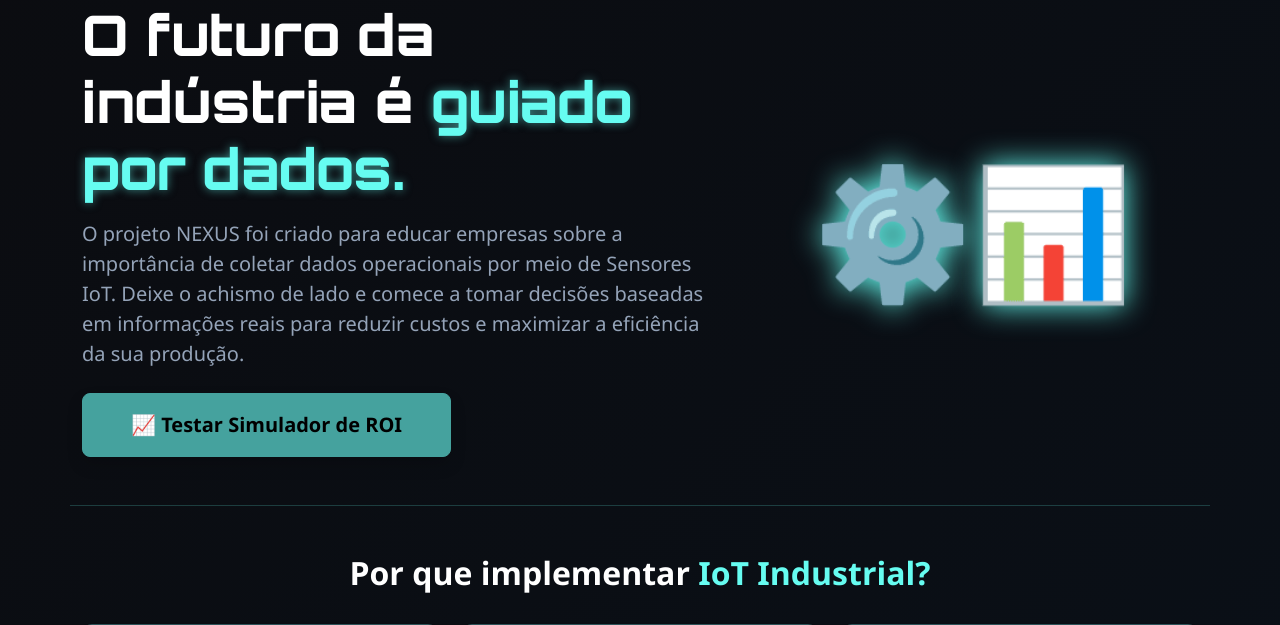
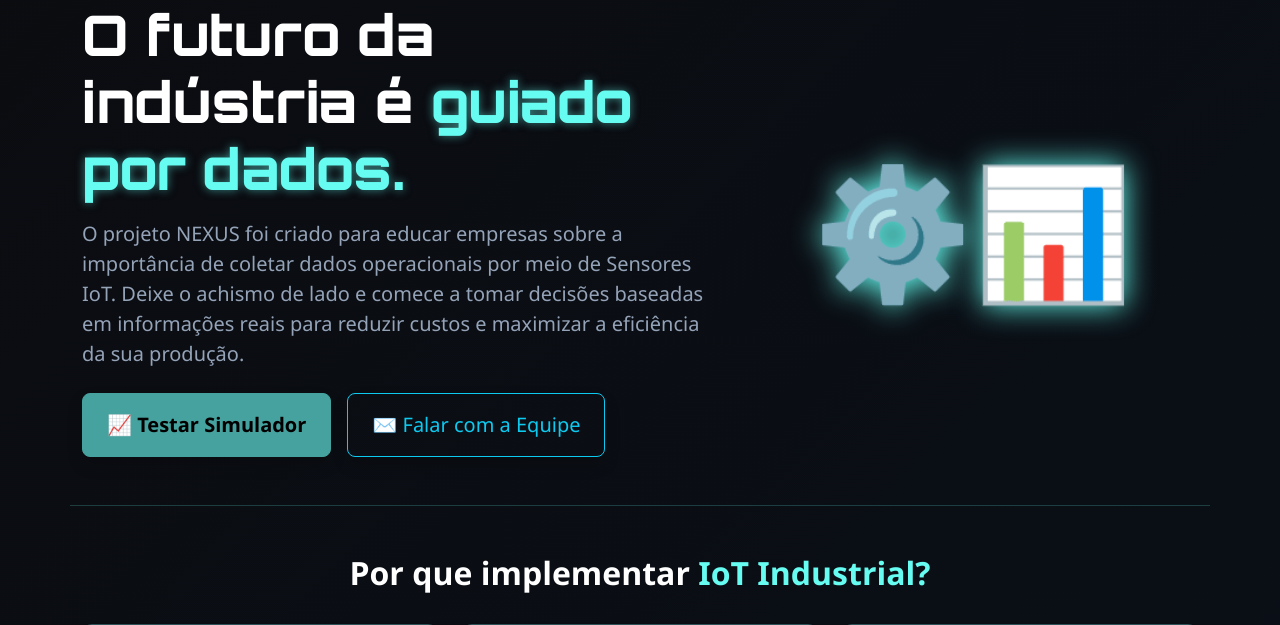
Before and after one commit to Lucca-LBF/projeto-nexus, a Django app: page / in a window 1280 px wide. Shown: the part 167-792 px from the top of the page. Run offline with Django 5.2, Linux system fonts and the light colour scheme; some libraries are stand-ins or nearby versions.

Commit message:
added contact button

```diff
--- a/templates/home.html
+++ b/templates/home.html
@@ -10,9 +10,14 @@
         <p class="lead mb-4 text-muted">
             O projeto <strong>NEXUS</strong> foi criado para educar empresas sobre a importância de coletar dados operacionais por meio de Sensores IoT. Deixe o achismo de lado e comece a tomar decisões baseadas em informações reais para reduzir custos e maximizar a eficiência da sua produção.
         </p>
-        <a href="{% url 'resultado_simulacao' %}" class="btn btn-primary btn-lg px-5 py-3 shadow">
-            📈 Testar Simulador de ROI
-        </a>
+        <div class="d-flex gap-3 justify-content-lg-start justify-content-center">
+            <a href="{% url 'resultado_simulacao' %}" class="btn btn-primary btn-lg px-4 py-3 shadow">
+                📈 Testar Simulador
+            </a>
+            <a href="{% url 'contato' %}" class="btn btn-outline-info btn-lg px-4 py-3 shadow">
+                ✉️ Falar com a Equipe
+            </a>
+        </div>
     </div>
     <div class="col-lg-5 text-center d-none d-lg-block">
         <!-- Um ícone gigante ou ilustração (usando emoji para simplificar, mas você pode trocar por uma imagem) -->
@@ -65,10 +70,10 @@
         <p class="text-muted">Os desenvolvedores por trás deste projeto de educação tecnológica.</p>
     </div>
 
-    <!-- === LINHA 1 (4 Integrantes) === -->
+
 
     <div class="col-lg-3 col-md-6 col-sm-6 mb-4 text-center">
-        <!-- Substitua o src pelo caminho da sua foto (veja o passo 2 abaixo) -->
+
         <img src="https://via.placeholder.com/150/1F2833/66FCF1?text=Foto+1" alt="Integrante 1" class="rounded-circle mb-3 border border-3 border-info shadow" style="width: 120px; height: 120px; object-fit: cover;">
         <h5 class="fw-bold mb-1">Nome Integrante 1</h5>
         <p class="text-muted small">Função / Cargo</p>
@@ -92,7 +97,6 @@
         <p class="text-muted small">Função / Cargo</p>
     </div>
 
-    <!-- === LINHA 2 (Mais 4 Integrantes) === -->
 
     <div class="col-lg-3 col-md-6 col-sm-6 mb-4 text-center">
         <img src="https://via.placeholder.com/150/1F2833/66FCF1?text=Foto+5" alt="Integrante 5" class="rounded-circle mb-3 border border-3 border-info shadow" style="width: 120px; height: 120px; object-fit: cover;">
```
